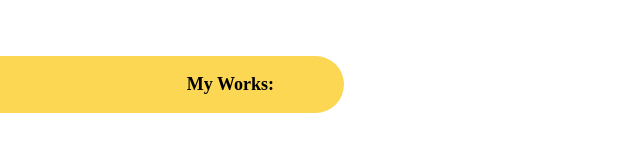
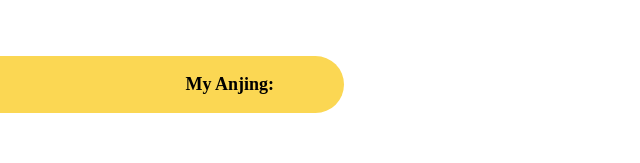
Before and after one commit to Eka523/MyWorks, a plain HTML site: page index.html in a window 1280 px wide. Shown: the part 136-299 px from the top of the page, 0-640 px from the left. Drawn offline with nearby package versions, Linux system fonts and the light colour scheme; a web font is replaced by a local one.

Commit message:
Update index.html

```diff
--- a/index.html
+++ b/index.html
@@ -315,7 +315,7 @@
             <div class="fg">Tugas Negara</div>
         </div>
         <div class="content hideleft">
-            <div class="judul">My Works:</div>
+            <div class="judul">My Anjing:</div>
             <div class="listcont">
                 <div class="list">
                     <a href="https://dota2guideindo43.blogspot.com/2020/10/tugas-arsitektur-dan-organisasi-komputer.html" target="_blank" class="box mac">Arsitektur Dan Organisasi Komputer</a>
```
